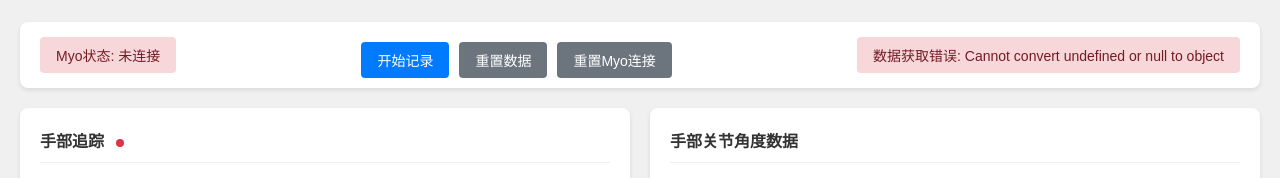
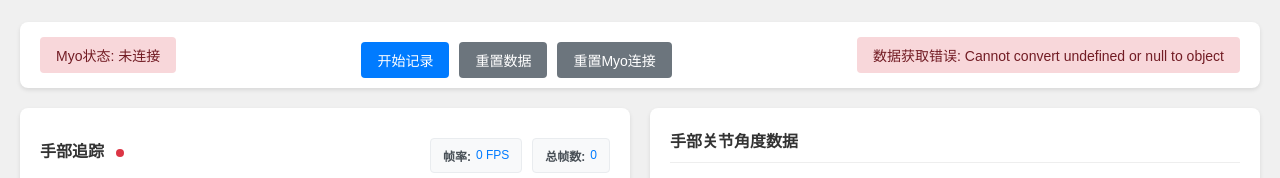
Before and after one commit to shenliaoxx/shenliaoxx, a Flask app: page / in a window 1280 px wide. Shown: the part 87-265 px from the top of the page. Run offline with Flask 3, Linux system fonts and the light colour scheme; some libraries are stand-ins or nearby versions.

Commit message:
version_4

```diff
--- a/app.py
+++ b/app.py
@@ -18,7 +18,7 @@
     while realsense_collector.is_running:
         try:
             realsense_collector.process_frame()
-            time.sleep(0.01)
+            # time.sleep(0.01)
         except Exception as e:
             print(f"RealSense处理错误: {e}")
             time.sleep(1)
@@ -38,27 +38,47 @@
         hand_data = realsense_collector.get_hand_data() if realsense_collector else {}
         frame = realsense_collector.get_frame()
 
+        # 获取相机统计信息
+        camera_stats = {}
+        if realsense_collector:
+            try:
+                camera_stats = realsense_collector.get_camera_stats()
+            except Exception as e:
+                print(f"获取相机统计信息错误: {e}")
+                camera_stats = {'camera_fps': 0, 'camera_total_frames': 0}
+        else:
+            camera_stats = {'camera_fps': 0, 'camera_total_frames': 0}
+
         # 转换相机帧为base64
         frame_base64 = ''
         if frame is not None:
             _, buffer = cv2.imencode('.jpg', frame)
             frame_base64 = base64.b64encode(buffer).decode('utf-8')
 
-        return jsonify({
+        response_data = {
             'status': 'success',
             'emg_data': emg_data,
             'hand_data': hand_data,
             'frame': frame_base64,
-            'timestamp': time.time()
-        })
+            'timestamp': time.time(),
+            'camera_fps': camera_stats.get('camera_fps', 0),
+            'camera_total_frames': camera_stats.get('camera_total_frames', 0)
+        }
+
+        return jsonify(response_data)
+
     except Exception as e:
         print(f"获取数据错误: {e}")
+        import traceback
+        print(traceback.format_exc())
         return jsonify({
             'status': 'error',
             'message': str(e),
             'emg_data': {'raw_emg': [0] * 8, 'filtered_emg': [0] * 8},
             'hand_data': {},
-            'frame': ''
+            'frame': '',
+            'camera_fps': 0,
+            'camera_total_frames': 0
         })
 
 @app.route('/myo_status')
@@ -72,7 +92,6 @@
             'synced': status['synced'],
             'frame_rate': status['frame_rate'],
             'total_frames': status['total_frames'],
-
         })
     return jsonify({
         'status': 'error',
--- a/collectors/myo_collector.py
+++ b/collectors/myo_collector.py
@@ -96,6 +96,7 @@
         self.synced = False
 
 
+
     def on_emg(self, event):
         with self.lock:
             # 更新帧率计算
@@ -113,7 +114,6 @@
             # 获取原始数据
             raw_data = list(event.emg)
             self.raw_emg = raw_data
-
 
             # 更新滤波器缓冲区
             self.emg_filter.update_buffer(self.raw_emg)
@@ -146,7 +146,6 @@
             'synced': self.synced,
             'frame_rate': self.current_fps,
             'total_frames': self.total_frames,
-
         }
 
 class MyoManager:
@@ -190,7 +189,6 @@
                     if current_time - self.last_status_print >= self.status_print_interval:
                         status = self.collector.get_status()
                         print(f"Myo状态 - 帧率: {status['frame_rate']:.1f} FPS | "
-                            #   f"运动伪影率: {status['artifact_rate']} | "
                               f"同步状态: {'已同步' if status['synced'] else '未同步'}")
                         self.last_status_print = current_time
 
@@ -212,6 +210,5 @@
                 'synced': False,
                 'frame_rate': 0,
                 'total_frames': 0,
-
             }
         return self.collector.get_status()
--- a/collectors/realsense_collector.py
+++ b/collectors/realsense_collector.py
@@ -4,7 +4,7 @@
 import numpy as np
 from threading import Lock
 from hand_angles import HandAngleCalculator
-
+import time
 class RealSenseCollector:
     def __init__(self):
         # 初始化RealSense
@@ -32,6 +32,13 @@
         self.lock = Lock()
         self.is_running = False
 
+        # 帧率计算相关变量
+        self.frame_count = 0
+        self.total_frames = 0
+        self.current_fps = 0
+        self.last_fps_update = time.time()
+        self.fps_update_interval = 1.0  # 每秒更新一次帧率
+
     def start(self):
         print("启动RealSense相机...")
         self.pipeline.start(self.config)
@@ -52,12 +59,31 @@
         with self.lock:
             return self.hand_data.copy() if self.hand_data is not None else None
 
+    def get_camera_stats(self):
+        """获取相机统计信息"""
+        with self.lock:
+            return {
+                'camera_fps': round(self.current_fps, 1),
+                'camera_total_frames': self.total_frames
+            }
+
     def process_frame(self):
         try:
             frames = self.pipeline.wait_for_frames()
             color_frame = frames.get_color_frame()
             if not color_frame:
                 return
+
+            # 更新帧率统计
+            current_time = time.time()
+            self.frame_count += 1
+            self.total_frames += 1
+
+            # 每秒更新一次帧率
+            if current_time - self.last_fps_update >= self.fps_update_interval:
+                self.current_fps = self.frame_count / (current_time - self.last_fps_update)
+                self.frame_count = 0
+                self.last_fps_update = current_time
 
             color_image = np.asanyarray(color_frame.get_data())
             results = self.hands.process(cv2.cvtColor(color_image, cv2.COLOR_BGR2RGB))
@@ -85,6 +111,7 @@
                 with self.lock:
                     self.hand_data = None
 
+
             with self.lock:
                 self.frame = color_image
 
--- a/templates/index.html
+++ b/templates/index.html
@@ -293,6 +293,12 @@
             background: #007bff;
             color: white;
         }
+
+        .camera-stats {
+            display: flex;
+            gap: 10px;
+            margin-top: 10px;
+        }
     </style>
 </head>
 
@@ -318,6 +324,16 @@
                     <div class="section-title">
                         手部追踪
                         <span class="data-indicator" id="camera-indicator"></span>
+                    </div>
+                    <div class="camera-stats">
+                        <span class="stat-item">
+                            <span class="stat-label">帧率:</span>
+                            <span class="stat-value" id="camera-fps">0 FPS</span>
+                        </span>
+                        <span class="stat-item">
+                            <span class="stat-label">总帧数:</span>
+                            <span class="stat-value" id="camera-total-frames">0</span>
+                        </span>
                     </div>
                 </div>
                 <img id="camera-feed" src="" alt="Camera Feed">
@@ -358,7 +374,6 @@
                     <span class="stat-label">总帧数:</span>
                     <span class="stat-value" id="total-frames">0</span>
                 </div>
-
             </div>
 
             <div class="emg-charts-grid">
@@ -505,7 +520,6 @@
                 // 更新总帧数
                 document.getElementById('total-frames').textContent = data.total_frames;
 
-
             }
 
             updateMyoStatus(message, isError = false) {
@@ -608,6 +622,8 @@
                     const response = await fetch('/get_data');
                     const data = await response.json();
 
+                    console.log("相机帧率:", data.camera_fps, "总帧数:", data.camera_total_frames); // 调试输出
+
                     if (data.status === 'success') {
                         // 更新数据指示器
                         this.updateDataIndicators(data);
@@ -625,6 +641,9 @@
                         if (data.hand_data) {
                             this.updateAngles(data.hand_data);
                         }
+
+                        // 更新相机统计信息
+                        this.updateCameraStats(data);
 
                         if (this.isRecording) {
                             this.recordedData.push({
@@ -646,6 +665,37 @@
                 }
 
                 requestAnimationFrame(() => this.fetchData());
+            }
+
+            updateCameraStats(data) {
+                try {
+                    // 更新相机帧率
+                    if (data.camera_fps !== undefined) {
+                        const camerafpsElement = document.getElementById('camera-fps');
+                        if (camerafpsElement) {
+                            camerafpsElement.textContent = `${data.camera_fps} FPS`;
+
+                            // 根据帧率设置颜色
+                            if (data.camera_fps < 20) {
+                                camerafpsElement.className = 'stat-value danger';
+                            } else if (data.camera_fps < 25) {
+                                camerafpsElement.className = 'stat-value warning';
+                            } else {
+                                camerafpsElement.className = 'stat-value';
+                            }
+                        }
+                    }
+
+                    // 更新相机总帧数
+                    if (data.camera_total_frames !== undefined) {
+                        const cameraTotalFramesElement = document.getElementById('camera-total-frames');
+                        if (cameraTotalFramesElement) {
+                            cameraTotalFramesElement.textContent = data.camera_total_frames;
+                        }
+                    }
+                } catch (error) {
+                    console.error('更新相机统计信息错误:', error);
+                }
             }
 
             toggleRecording() {
```
